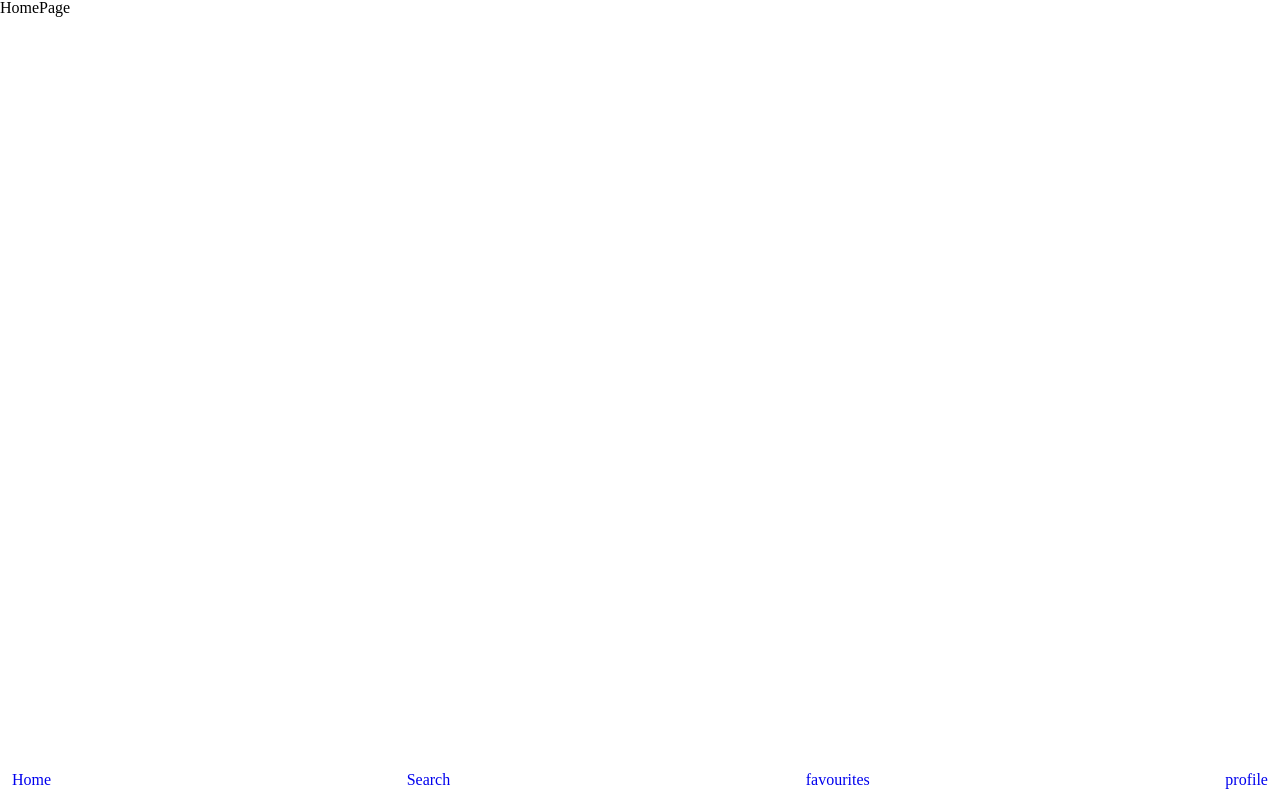
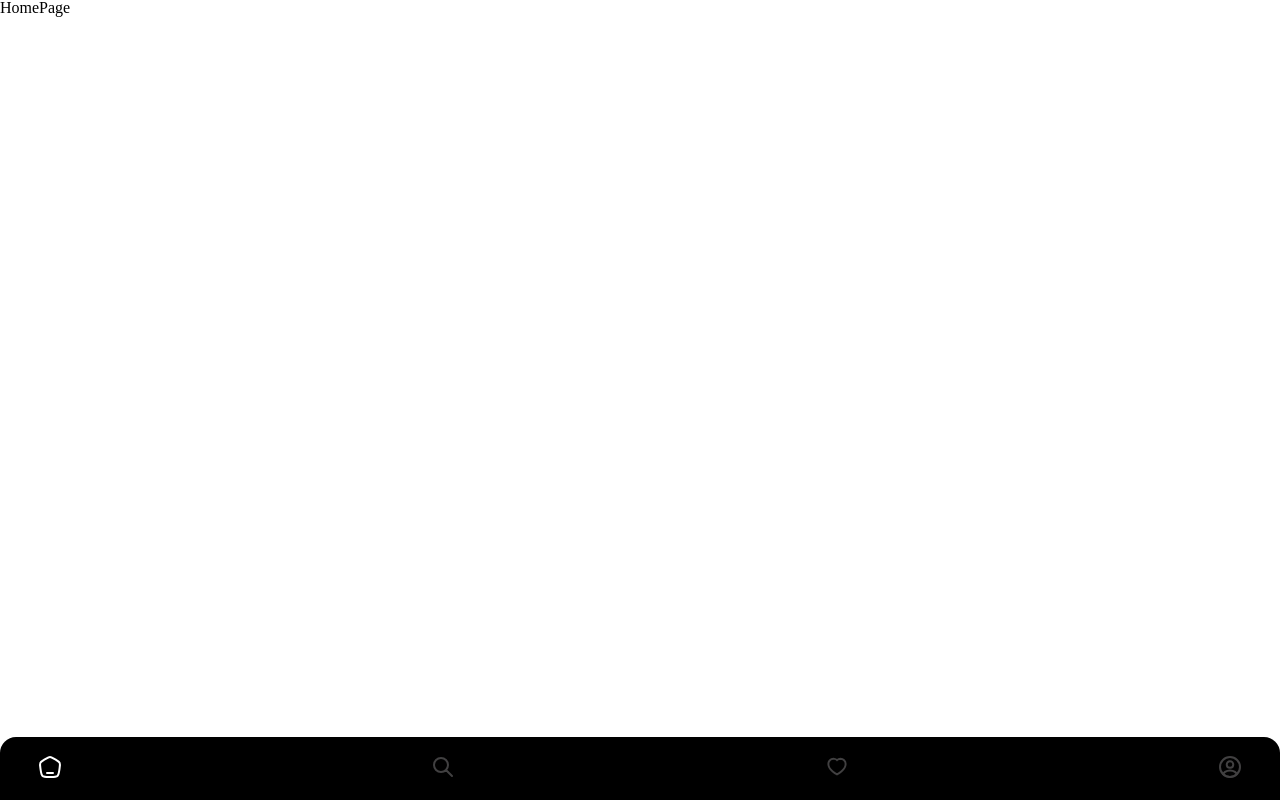
Before and after one commit to 3xcDanilFomin/Recipe-react-app, a React (Vite) app: page / in a window 1280 px wide. Built offline with nearby package versions, Linux system fonts and the light colour scheme; a web font is replaced by a local one.

Commit message:
updating navigation

```diff
--- a/src/components/Navigation/index.tsx
+++ b/src/components/Navigation/index.tsx
@@ -1,29 +1,91 @@
-import { Link } from "react-router-dom";
+import { Link, useLocation } from "react-router-dom";
 import styles from "./styles.module.scss";
+import { ReactElement, useState } from "react";
+
+interface ILink {
+  path: string;
+  icon: ReactElement;
+}
+
+const links: ILink[] = [
+  {
+    path: "/",
+    icon: (
+      <svg
+        className={styles["menu__icon"]}
+        viewBox="0 0 24 24"
+        xmlns="http://www.w3.org/2000/svg"
+      >
+        <path d="M2.36407 12.9579C1.98463 10.3208 1.79491 9.00229 2.33537 7.87495C2.87583 6.7476 4.02619 6.06234 6.32691 4.69181L7.71175 3.86687C9.80104 2.62229 10.8457 2 12 2C13.1543 2 14.199 2.62229 16.2882 3.86687L17.6731 4.69181C19.9738 6.06234 21.1242 6.7476 21.6646 7.87495C22.2051 9.00229 22.0154 10.3208 21.6359 12.9579L21.3572 14.8952C20.8697 18.2827 20.626 19.9764 19.451 20.9882C18.2759 22 16.5526 22 13.1061 22H10.8939C7.44737 22 5.72409 22 4.54903 20.9882C3.37396 19.9764 3.13025 18.2827 2.64284 14.8952L2.36407 12.9579Z" />
+        <path d="M15 18H9" />
+      </svg>
+    ),
+  },
+  {
+    path: "/search",
+    icon: (
+      <svg
+        className={styles["menu__icon"]}
+        viewBox="0 0 24 24"
+        xmlns="http://www.w3.org/2000/svg"
+      >
+        <path d="M15 15L21 21M10 17C6.13401 17 3 13.866 3 10C3 6.13401 6.13401 3 10 3C13.866 3 17 6.13401 17 10C17 13.866 13.866 17 10 17Z" />
+      </svg>
+    ),
+  },
+  {
+    path: "/favourites",
+    icon: (
+      <svg
+        className={styles["menu__icon"]}
+        viewBox="-0.5 0 25 25"
+        fill="none"
+        xmlns="http://www.w3.org/2000/svg"
+      >
+        <path d="M15.6001 3.91998C14.268 3.92397 12.9849 4.42297 12 5.32001C11.2277 4.61746 10.2676 4.15485 9.23679 3.98858C8.20602 3.82231 7.1491 3.95955 6.19498 4.3836C5.24087 4.80765 4.43081 5.50018 3.8635 6.37671C3.29619 7.25324 2.99614 8.27591 3.00004 9.32C3.00004 15.77 12 20.14 12 20.14C12 20.14 21 15.77 21 9.32C21 7.88784 20.4311 6.51434 19.4184 5.50165C18.4057 4.48895 17.0322 3.91998 15.6001 3.91998Z" />
+      </svg>
+    ),
+  },
+  {
+    path: "/profile",
+    icon: (
+      <svg
+        className={styles["menu__icon"]}
+        viewBox="0 0 24 24"
+        xmlns="http://www.w3.org/2000/svg"
+      >
+        <path d="M12.1207 12.78C12.0507 12.77 11.9607 12.77 11.8807 12.78C10.1207 12.72 8.7207 11.28 8.7207 9.50998C8.7207 7.69998 10.1807 6.22998 12.0007 6.22998C13.8107 6.22998 15.2807 7.69998 15.2807 9.50998C15.2707 11.28 13.8807 12.72 12.1207 12.78Z" />
+        <path d="M18.7398 19.3801C16.9598 21.0101 14.5998 22.0001 11.9998 22.0001C9.39977 22.0001 7.03977 21.0101 5.25977 19.3801C5.35977 18.4401 5.95977 17.5201 7.02977 16.8001C9.76977 14.9801 14.2498 14.9801 16.9698 16.8001C18.0398 17.5201 18.6398 18.4401 18.7398 19.3801Z" />
+        <path d="M12 22C17.5228 22 22 17.5228 22 12C22 6.47715 17.5228 2 12 2C6.47715 2 2 6.47715 2 12C2 17.5228 6.47715 22 12 22Z" />
+      </svg>
+    ),
+  },
+];
 
 export const Navigation: React.FC = () => {
+  const { pathname } = useLocation();
+  const [activeLink, setActiveLink] = useState<string>(pathname);
+
+  const handleActiveLink = (path: string): void => {
+    setActiveLink(path);
+  };
   return (
     <ul className={styles["menu"]}>
-      <li className={styles["menu__item"]}>
-        <Link className={styles["menu__link"]} to="/">
-          Home
-        </Link>
-      </li>
-      <li className={styles["menu__item"]}>
-        <Link className={styles["menu__link"]} to="/search">
-          Search
-        </Link>
-      </li>
-      <li className={styles["menu__item"]}>
-        <Link className={styles["menu__link"]} to="/favourites">
-          favourites
-        </Link>
-      </li>
-      <li className={styles["menu__item"]}>
-        <Link className={styles["menu__link"]} to="/profile">
-          profile
-        </Link>
-      </li>
+      {links.map((link) => (
+        <li
+          className={
+            activeLink === link.path
+              ? [styles["menu__item"], styles["menu__item--active"]].join(" ")
+              : styles["menu__item"]
+          }
+          onClick={() => handleActiveLink(link.path)}
+          key={link.path}
+        >
+          <Link className={styles["menu__link"]} to={link.path}>
+            {link.icon}
+          </Link>
+        </li>
+      ))}
     </ul>
   );
 };
--- a/src/components/Navigation/styles.module.scss
+++ b/src/components/Navigation/styles.module.scss
@@ -1,4 +1,6 @@
-.menu{
+@import "../../styles/utils/variables";
+
+.menu {
   width: 100%;
   position: fixed;
   left: 0;
@@ -6,5 +8,35 @@
   display: flex;
   justify-content: space-between;
   align-items: center;
-    padding: 12px;
+  padding: 12px 32px;
+  background-color: $color-main;
+  border-top-left-radius: 16px;
+  border-top-right-radius: 16px;
+
+  &__item {
+    display: flex;
+    align-items: center;
+    justify-content: center;
+    &--active {
+      .menu__icon {
+        stroke: $color-white;
       }
+    }
+  }
+
+  &__link {
+    display: inline-block;
+    width: 100%;
+    height: 100%;
+    padding: 6px;
+  }
+
+  &__icon {
+    width: 24px;
+    height: 24px;
+    fill: none;
+    stroke: $color-gray;
+    stroke-width: 2;
+    stroke-linecap: round;
+  }
+}
--- a/src/styles/main.scss
+++ b/src/styles/main.scss
@@ -1,5 +1,11 @@
 @import "./utils/reset";
 @import "./utils/fonts";
+
+*,
+*::after,
+*::before{
+  box-sizing: border-box;
+}
 
 body {
   font-family: "Golos Text", "sans-serif";
--- /dev/null
+++ b/src/styles/utils/_variables.scss
@@ -0,0 +1,3 @@
+$color-main: #000;
+$color-gray: #414041;
+$color-white: #ffffff;
```
Lines whose indentation alone changed are shown as unchanged.
